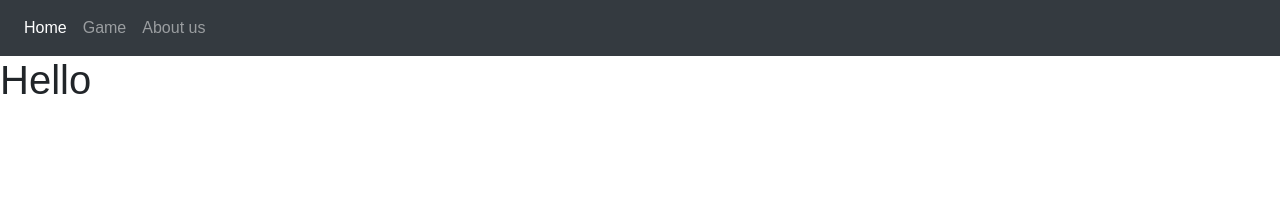
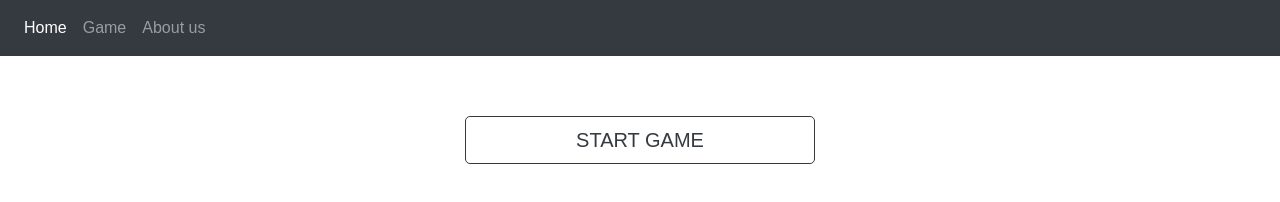
Before and after one commit to FunCat/seabattle, a React app: page / in a window 1280 px wide. Built offline with nearby package versions, Linux system fonts and the light colour scheme.

Commit message:
Add activeClass for active tab in navbar. Create "StartGame" button.

```diff
--- a/src/GameMap/TitleRow/TitleRow.js
+++ b/src/GameMap/TitleRow/TitleRow.js
@@ -1,7 +1,6 @@
 import React, { Component } from 'react';
 import './TitleRow.css';
 import TitleCell from '../TitleCell/TitleCell';
-import TableCell from '../TableCell/TableCell';
 
 class TitleRow extends Component {
   render() {
--- a/src/Navbar/Navbar.js
+++ b/src/Navbar/Navbar.js
@@ -1,4 +1,5 @@
 import React, { Component } from 'react';
+import { NavLink } from 'react-router-dom';
 import './Navbar.css';
 
 class Navbar extends Component {
@@ -13,14 +14,14 @@ class Navbar extends Component {
 
         <div className="collapse navbar-collapse" id="navbarCollapse">
           <ul className="navbar-nav mr-auto">
-            <li className="nav-item active">
-              <a className="nav-link" href="/">Home</a>
+            <li className="nav-item">
+              <NavLink activeClassName="active" className="nav-link" exact to="/">Home</NavLink>
             </li>
             <li className="nav-item">
-              <a className="nav-link" href="/game">Game</a>
+              <NavLink activeClassName="active" className="nav-link" to="/game">Game</NavLink>
             </li>
             <li className="nav-item">
-              <a className="nav-link" href="/about">About us</a>
+              <NavLink activeClassName="active" className="nav-link" to="/about">About us</NavLink>
             </li>
           </ul>
         </div>
--- /dev/null
+++ b/src/StartPage/StartPage.css
@@ -0,0 +1,19 @@
+.play-btn{
+  border: 1px solid #343a40;
+  border-radius: 5px;
+  background-color: #fff;
+  font-size: 20px;
+  margin: 60px 0 0 0;
+  padding: 8px;
+  color: #343a40;
+  text-decoration: none;
+}
+.play-btn:hover{
+  cursor: pointer;
+  background-color: #343a40;
+  color: #fff;
+  border: 1px solid #fff;
+  -webkit-transition: all .2s;
+  -o-transition: all .2s;
+  transition: all .2s;
+}
--- a/src/StartPage/StartPage.js
+++ b/src/StartPage/StartPage.js
@@ -1,12 +1,24 @@
 import React, { Component } from 'react';
+import { NavLink } from 'react-router-dom';
 import Navbar from '../Navbar/Navbar';
+import './StartPage.css';
 
 class StartPage extends Component {
   render() {
     return (
       <div>
         <Navbar />
-        <h1>Hello</h1>
+        <div className="container">
+          <div className="row text-center">
+            <div className="col-4"></div>
+            <div className="col-4">
+              <NavLink to="/game">
+                <div className="play-btn w-100">START GAME</div>
+              </NavLink>
+            </div>
+            <div className="col-4"></div>
+          </div>
+        </div>
       </div>
     );
   }
--- a/src/index.css
+++ b/src/index.css
@@ -7,3 +7,6 @@ body {
   padding: 0;
   margin: 0;
 }
+a:hover{
+  text-decoration: none;
+}
```
